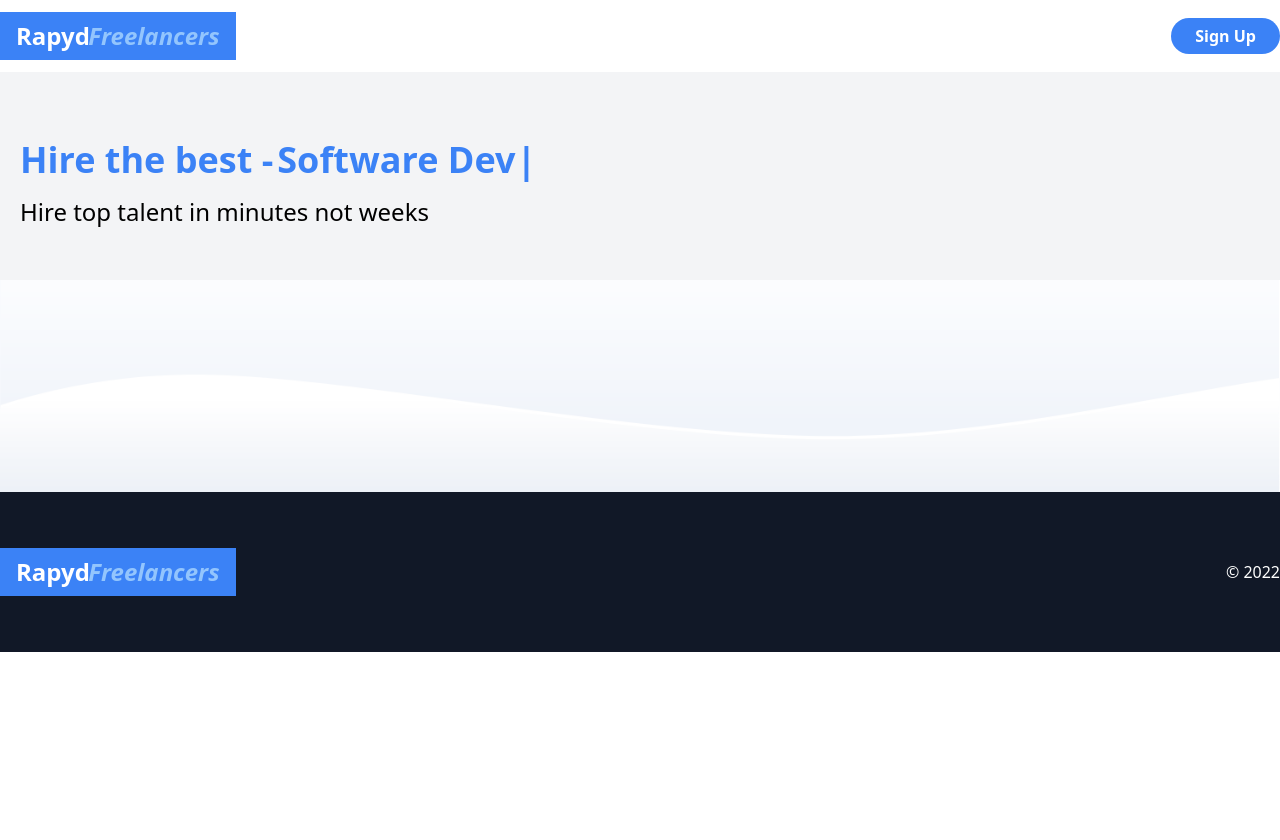
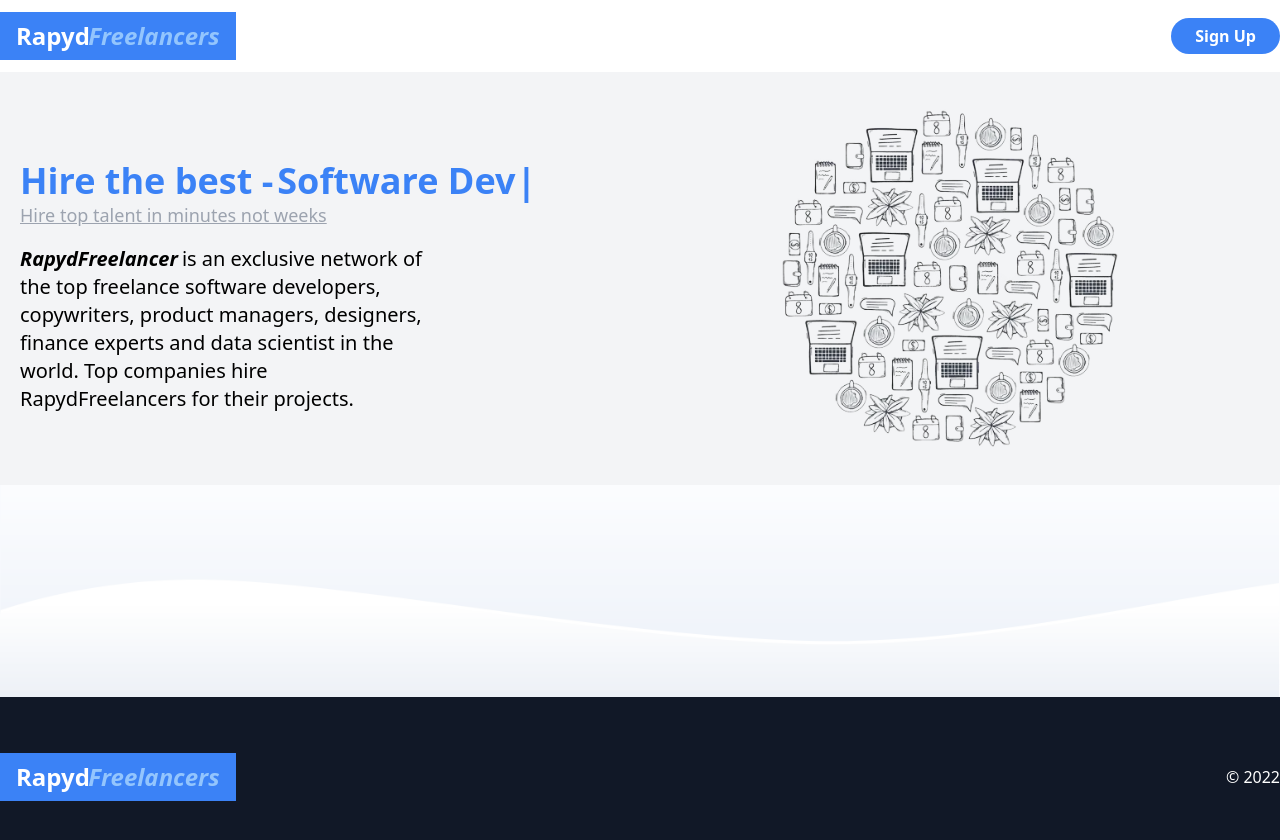
Before and after one commit to BisiDavi/RapydFreelancer, a Next.js app: page / in a window 1280 px wide. Shown: the top 840 px of the page. Before the commit the page ends 800 px from the top, so only its background shows below. Built offline with nearby package versions, Linux system fonts and the light colour scheme.

Commit message:
homepage banner updated

```diff
--- a/components/banners/Homebanner.tsx
+++ b/components/banners/Homebanner.tsx
@@ -1,11 +1,32 @@
 import TypewriterEffect from "@/components/UI/Typewriter";
+import Image from "next/image";
 
 export default function Homebanner() {
   return (
-    <section className="banner h-52 flex  items-center px-5  bg-gray-100 w-full">
-      <div className="content">
+    <section className="banner justify-between flex items-center px-5  bg-gray-100 w-full">
+      <div className="w-1/2">
         <TypewriterEffect />
-        <p className="font-light text-2xl">Hire top talent in minutes not weeks</p>
+        <p className="font-light text-lg -mt-4 underline text-gray-400">
+          Hire top talent in minutes not weeks
+        </p>
+        <p className="w-2/3 text-xl font-light mt-4">
+          <span className="italic mr-1 font-bold">RapydFreelancer</span>
+          is an exclusive network of the top freelance software developers,
+          copywriters, product managers, designers, finance experts and data
+          scientist in the world. Top companies hire RapydFreelancers for their
+          projects.
+        </p>
+      </div>
+      <div className="w-1/2 flex mx-auto justify-center">
+        <div className="w-2/3">
+          <Image
+            src="/freelancer-banner.webp"
+            alt="banner"
+            height={500}
+            width={500}
+            layout="responsive"
+          />
+        </div>
       </div>
     </section>
   );
```
Also changed, not shown: public/freelancer-banner.webp (added).
